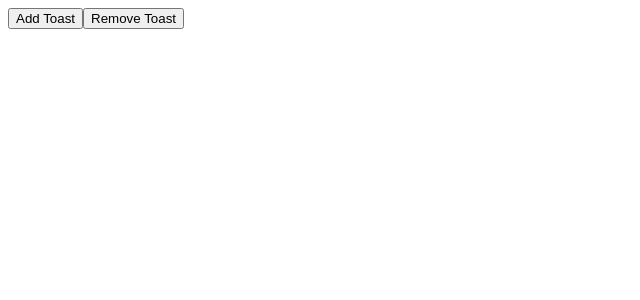
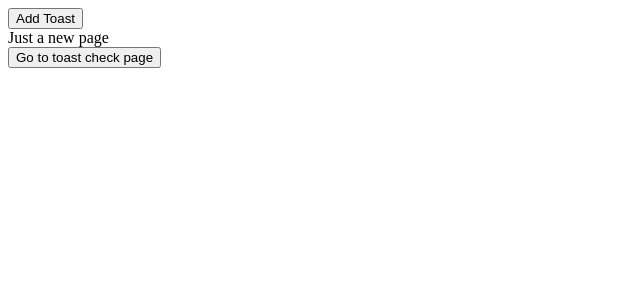
Before and after one commit to udaychauhan/reactchallenges, a React (Create React App) app: page / in a window 1280 px wide. Shown: the top 300 px of the page, without its empty margins (0-640 px from the left). Built offline with nearby package versions, Linux system fonts and the light colour scheme.

Commit message:
testing react toast on different pages

```diff
--- a/package.json
+++ b/package.json
@@ -11,11 +11,14 @@
     "@types/react": "^17.0.44",
     "@types/react-dom": "^17.0.15",
     "eslint-plugin-prettier": "^4.2.1",
+    "localforage": "^1.10.0",
+    "match-sorter": "^6.3.1",
     "prettier": "^2.7.1",
     "react": "^17.0.0",
     "react-dom": "^17.0.0",
-    "react-router-dom": "^6.3.0",
+    "react-router-dom": "^6.4.4",
     "react-scripts": "5.0.0",
+    "sort-by": "^1.2.0",
     "web-vitals": "^2.1.4"
   },
   "scripts": {
--- a/src/App.tsx
+++ b/src/App.tsx
@@ -1,26 +1,16 @@
 import React from 'react';
-import ToastContainer from './components/Toast/ToastContainer';
-import { useToastContext } from './components/Toast/ToastProvider';
+import { BrowserRouter, Route, Routes } from 'react-router-dom';
+import ToastCheck from './Page/ToastCheck';
+import ToastCheckAdv from './Page/ToastCheckAdv';
+
 const App: React.FC = () => {
-    const { showToast } = useToastContext();
     return (
-        <div>
-            <ToastContainer />
-            <button
-                onClick={() => {
-                    showToast(`This toast is generated at ${new Date().getTime()}`);
-                }}
-            >
-                Add Toast
-            </button>
-            <button
-                onClick={() => {
-                    // hideToast(toastId);
-                }}
-            >
-                Remove Toast
-            </button>
-        </div>
+        <BrowserRouter>
+            <Routes>
+                <Route path="/toast-check" element={<ToastCheck />} />
+                <Route path="/" element={<ToastCheckAdv />} />
+            </Routes>
+        </BrowserRouter>
     );
 };
 
--- /dev/null
+++ b/src/Page/ToastCheck.tsx
@@ -0,0 +1,26 @@
+import { useToastContext } from '../components/Toast/ToastProvider';
+import React from 'react';
+
+const ToastCheck: React.FC = () => {
+    const { showToast } = useToastContext();
+    return (
+        <div>
+            <button
+                onClick={() => {
+                    showToast(`This toast is generated at ${new Date().getTime()}`);
+                }}
+            >
+                Add Toast
+            </button>
+            <button
+                onClick={() => {
+                    // hideToast(toastId);
+                }}
+            >
+                Remove Toast
+            </button>
+        </div>
+    );
+};
+
+export default ToastCheck;
--- /dev/null
+++ b/src/Page/ToastCheckAdv.tsx
@@ -0,0 +1,29 @@
+import { useToastContext } from '../components/Toast/ToastProvider';
+import React from 'react';
+import { redirect, useNavigate } from 'react-router-dom';
+
+const ToastCheckAdv: React.FC = () => {
+    const { showToast } = useToastContext();
+    const navigate = useNavigate();
+    return (
+        <div>
+            <button
+                onClick={() => {
+                    showToast(`This toast is generated at ${new Date().getTime()}`);
+                }}
+            >
+                Add Toast
+            </button>
+            <div>Just a new page</div>
+            <button
+                onClick={() => {
+                    navigate('/toast-check');
+                }}
+            >
+                Go to toast check page
+            </button>
+        </div>
+    );
+};
+
+export default ToastCheckAdv;
--- a/src/components/Toast/ToastContainer.tsx
+++ b/src/components/Toast/ToastContainer.tsx
@@ -1,4 +1,5 @@
 import React from 'react';
+import ReactDOM from 'react-dom';
 import './toast.css';
 import Toast from './Toast';
 import { useToastContext } from './ToastProvider';
--- a/src/index.tsx
+++ b/src/index.tsx
@@ -1,6 +1,8 @@
 import React from 'react';
 import ReactDOM from 'react-dom';
+import { BrowserRouter } from 'react-router-dom';
 import App from './App';
+import ToastContainer from './components/Toast/ToastContainer';
 import { ToastProvider } from './components/Toast/ToastProvider';
 import './index.css';
 
@@ -14,6 +16,7 @@ import './index.css';
 ReactDOM.render(
     <React.StrictMode>
         <ToastProvider>
+            <ToastContainer />
             <App />
         </ToastProvider>
     </React.StrictMode>,
```
Also changed, not shown: 1 other file (tests, documents, lock files or other folders).
